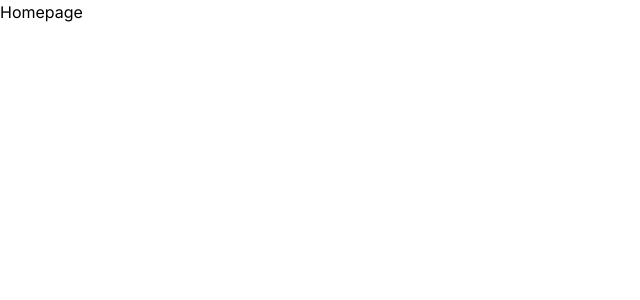
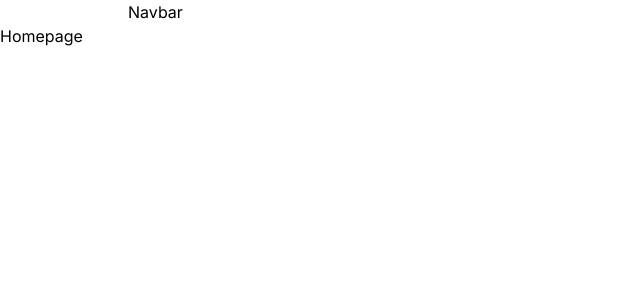
Before and after one commit to Tarun-Zenitsu/next-social, a Next.js app: page / in a window 1280 px wide. Shown: the top 300 px of the page, without its empty margins (0-640 px from the left). Built offline with nearby package versions, Linux system fonts and the light colour scheme.

Commit message:
add navbar

```diff
--- a/src/app/layout.tsx
+++ b/src/app/layout.tsx
@@ -1,11 +1,12 @@
 import type { Metadata } from "next";
 import { Inter } from "next/font/google";
 import "./globals.css";
+import Navbar from "@/components/Navbar";
 
 const inter = Inter({ subsets: ["latin"] });
 
 export const metadata: Metadata = {
-  title: "Lama Dev Social Media App",
+  title: "Social Media App",
   description: "Social media app built with Next.js",
 };
 
@@ -16,7 +17,12 @@ export default function RootLayout({
 }>) {
   return (
     <html lang="en">
-      <body className={inter.className}>{children}</body>
+      <body className={inter.className}>
+        <div className="w-full bg-white md:px-8 lg:px-12 xl:px-32 2xl:px-64">
+          <Navbar />
+        </div>
+        {children}
+      </body>
     </html>
   );
 }
--- /dev/null
+++ b/src/app/profile/[id]/page.tsx
@@ -0,0 +1,7 @@
+import React from "react";
+
+const Profile = () => {
+  return <div>Profile</div>;
+};
+
+export default Profile;
--- /dev/null
+++ b/src/components/Navbar.tsx
@@ -0,0 +1,7 @@
+import React from "react";
+
+const Navbar = () => {
+  return <div>Navbar</div>;
+};
+
+export default Navbar;
```
